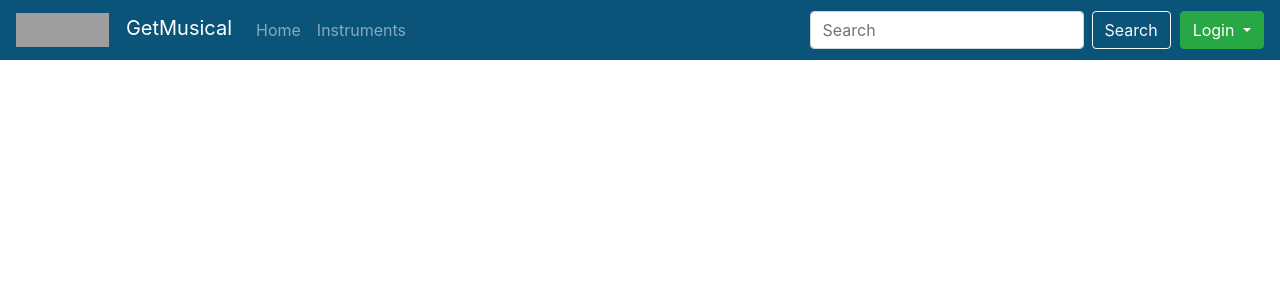
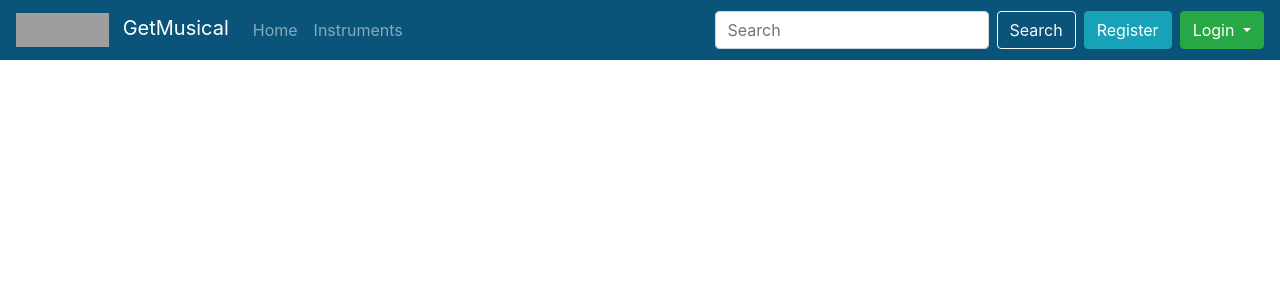
Before and after one commit to JoranIK/WebIK, a Flask app: page / in a window 1280 px wide. Shown: the top 300 px of the page. Run offline with Flask 2, Linux system fonts and the light colour scheme; some libraries are stand-ins or nearby versions; grey boxes are pictures that could not be loaded.

Commit message:
verdere verbeteringen aan de navbar

```diff
--- a/static/styles.css
+++ b/static/styles.css
@@ -2,3 +2,8 @@
     width: 300px !important;
     height: 300px !important;
 }
+
+.vl {
+  border-left: 1px solid white;
+  height: 50px;
+}
--- a/templates/layout.html
+++ b/templates/layout.html
@@ -21,8 +21,8 @@
         <!--Navigation bar -->
         <nav class="navbar navbar-expand-lg navbar-dark" style="background-color: #0a5479;">
           <a class="navbar-brand" href="/">
-            <img src="https://i.imgur.com/voGyhbb.png" class="d-inlin-block align-top" width="93" height="34" href="/" alt="">
-            &nbsp;&nbsp;GetMusical
+            <img src="https://i.imgur.com/voGyhbb.png" class="d-inline-block align-top mr-2" width="93" height="34" href="/" alt="">
+            GetMusical
           </a>
           <button class="navbar-toggler" type="button" data-toggle="collapse" data-target="#navbarNav" aria-controls="navbarNav" aria-expanded="false" aria-label="Toggle navigation">
             <span class="navbar-toggler-icon"></span>
@@ -39,26 +39,26 @@
           </div>
           <form class="form-inline">
             <input class="form-control mr-sm-2" type="search" placeholder="Search" aria-label="Search">
-            <button class="btn btn-outline-light my-2 my-sm-0" type="submit">Search</button>
+            <button class="btn btn-outline-light my-2 my-sm-0 mr-2" type="submit">Search</button>
           </form>
-          &nbsp;&nbsp;
+          <a href="/register" class="btn btn-info mr-2">Register</a>
           <div class="dropdown">
             <button type="button" id="loginBtn" class="btn btn-success dropdown-toggle" data-toggle="dropdown" aria-haspopup="true" aria-expanded="false">
               Login
             </button>
-              <form class="dropdown-menu dropdown-menu-right p-4" id="loginFormDropdown" style="display: none;">
+              <form action="/login" method="POST" class="dropdown-menu dropdown-menu-right p-4" id="loginFormDropdown" style="display: none;">
                 <div class="form-group">
                   <label for="usernameDropdown">Username</label>
-                  <input type="text" class="form-control" id="usernameDropdown" placeholder="Username">
+                  <input type="text" name="username" class="form-control" id="usernameDropdown" placeholder="Username">
                 </div>
                 <div class="form-group">
                   <label for="passwordDropdown">Password</label>
-                  <input type="password" class="form-control" id="passwordDropdown" placeholder="Password">
+                  <input type="password" name="password" class="form-control" id="passwordDropdown" placeholder="Password">
                 </div>
-                <button type="submit" class="btn btn-primary">Sign in</button>
+                <button type="submit" class="btn btn-success">Sign in</button>
                 <br><br>
                 <div id="signupLink">
-                  <a href="/register.html">
+                  <a href="/register">
                     No account? Sign up!
                   </a>
                 </div>
```
